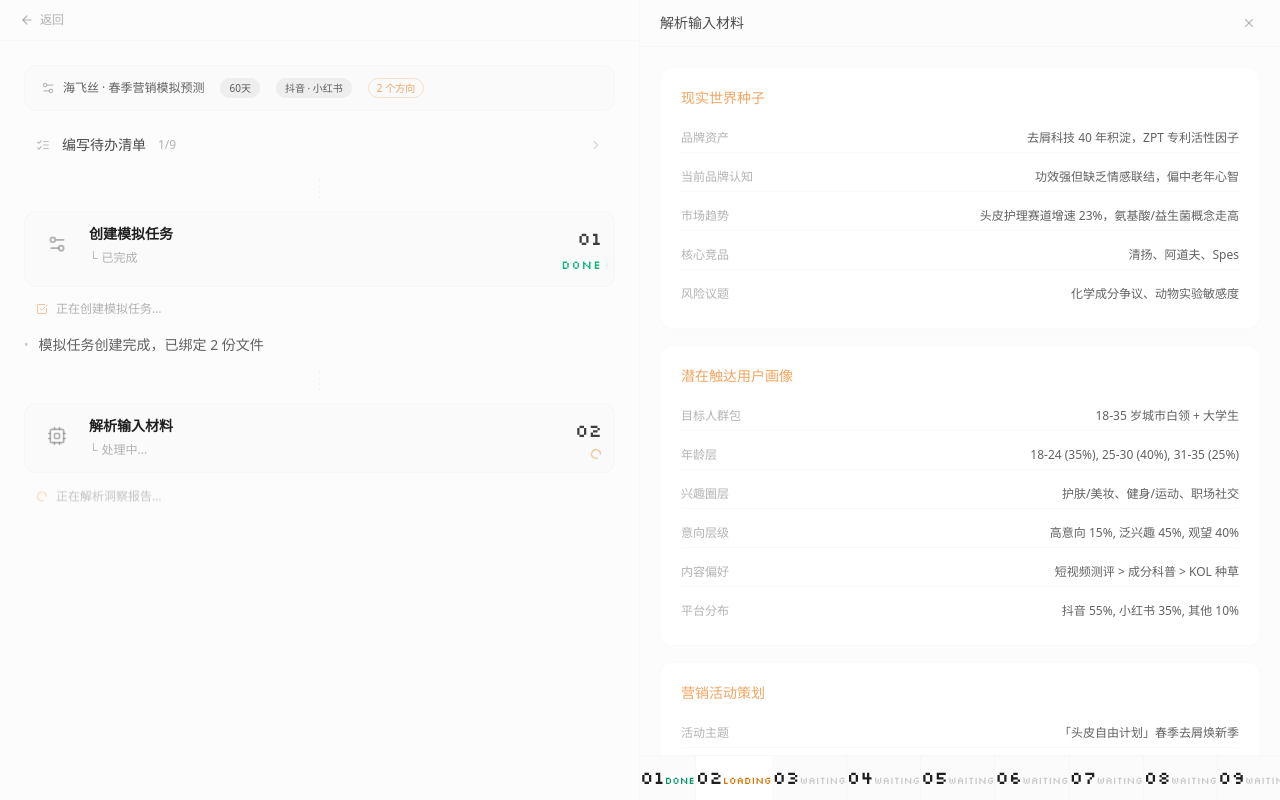
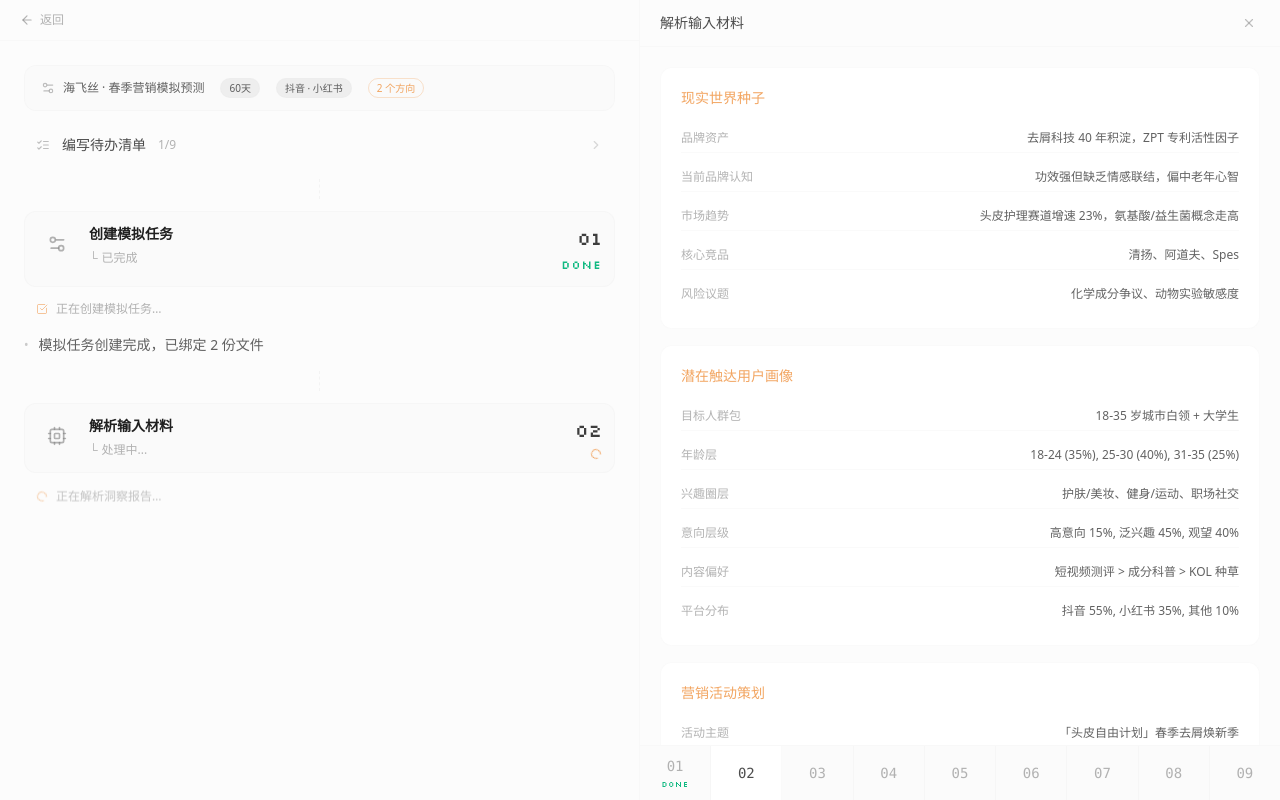
Before and after one commit to croiii1006/remix-of-oransim-workflow, a React (Vite) app: page / in a window 1280 px wide. Both pictures are taken after a click on the button "开始模拟". Built offline with nearby package versions, Linux system fonts and the light colour scheme; the HTML template or start-up script is replaced by a standard one.

Commit message:
Reverted to commit c82912571fe6295dddeea02e13d9f359327a04df

```diff
--- a/src/components/oran-sim/OranSimPage.tsx
+++ b/src/components/oran-sim/OranSimPage.tsx
@@ -1,5 +1,4 @@
 import { useState, useCallback, useRef, useEffect } from "react";
-import { cn } from "@/lib/utils";
 import { StreamMessage, WORKFLOW_STEPS, WorkflowStep, generateWorkflowMessages, generateTimestamp } from "./types";
 import SetupForm from "./SetupForm";
 import SetupHelper from "./SetupHelper";
@@ -144,14 +143,12 @@ const OranSimPage = () => {
                       : 'bg-muted/20 hover:bg-muted/40'
                   }`}
                 >
-                  <span className="font-pixel leading-none text-lg">{String(step.id).padStart(2, '0')}</span>
-                  <span className={cn("font-pixel text-[10px] leading-none text-[#8a8a8a]",
-                    step.status === 'running' && 'text-amber-600',
-                    step.status === 'done' && 'text-emerald-600',
-                    step.status === 'pending' && 'text-muted-foreground/40'
-                  )}>
-                    {step.status === 'running' ? 'LOADING' : step.status === 'done' ? 'DONE' : 'WAITING'}
-                  </span>
+                  <p className={`font-mono text-sm ${step.id === selectedStep ? 'text-foreground/80' : 'text-muted-foreground/60'}`}>
+                    {String(step.id).padStart(2, '0')}
+                  </p>
+                  {step.status === 'done' && (
+                    <p className="font-pixel text-[8px] text-emerald-500 tracking-widest mt-0.5">DONE</p>
+                  )}
                 </button>
               ))}
             </div>
```
